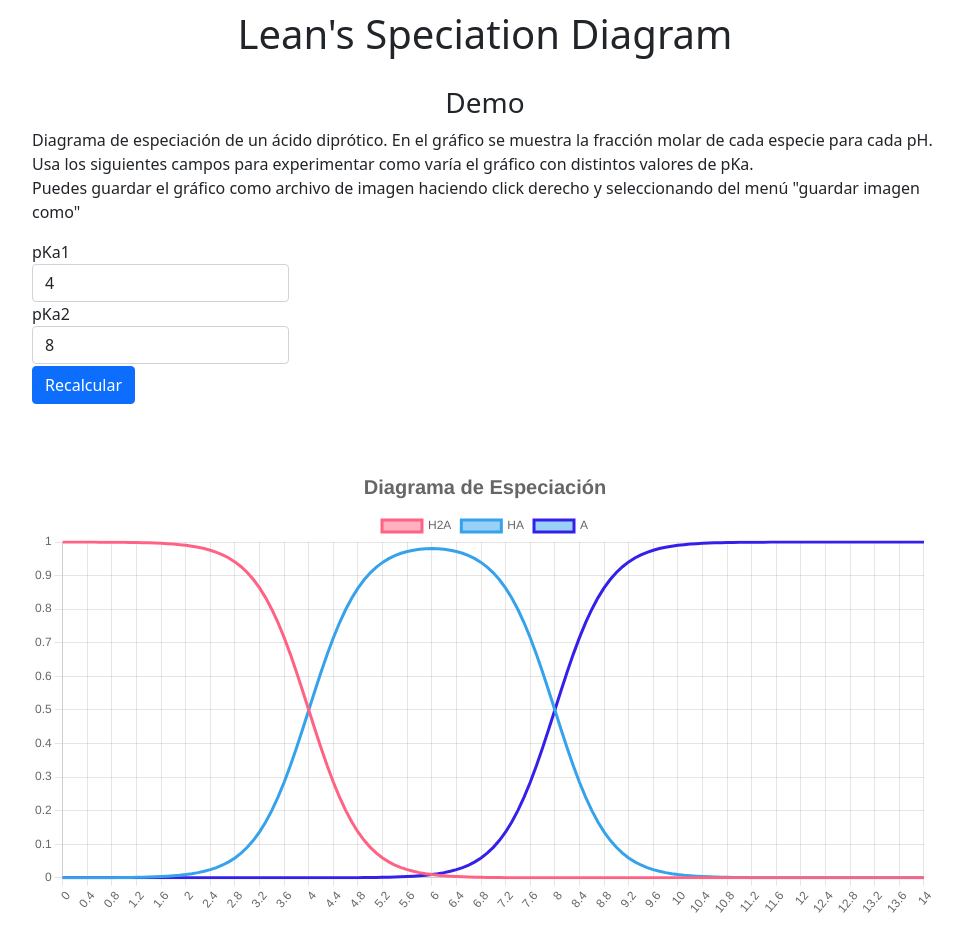
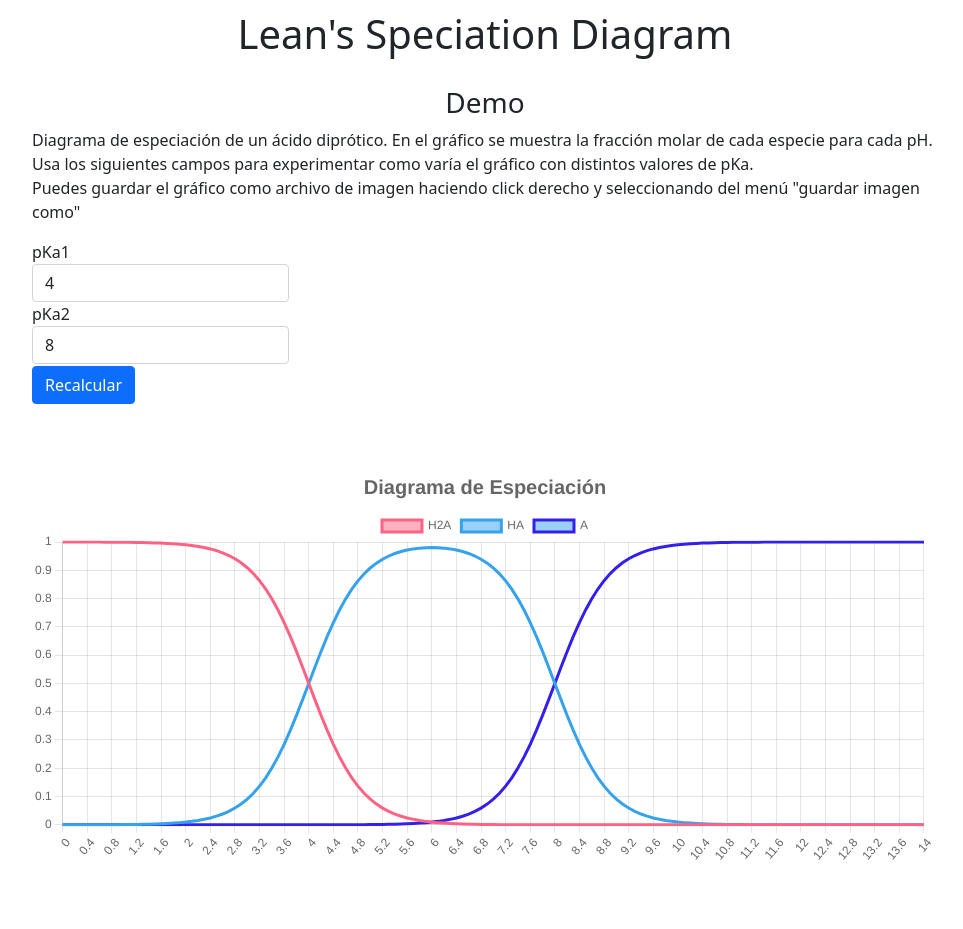
Before and after one commit to LeandroHornos/react-speciation-chart, a React (Create React App) app: page / in a window 1280 px wide. Shown: the whole page, without its empty margins (143-1106 px from the left). After the commit the page ends 876 px from the top, so only its background shows below. Built offline with nearby package versions, Linux system fonts and the light colour scheme; a web font is replaced by a local one.

Commit message:
corrijo error de escalado en chartjs

```diff
--- a/src/Components/ChartJsSpecPlot.jsx
+++ b/src/Components/ChartJsSpecPlot.jsx
@@ -52,6 +52,7 @@ const ChartJsSpecPlot = () => {
     //Chart Options
     const options = {
       responsive: true,
+      maintainAspectRatio: false,
       scales: {
         x: {
           ticks: {
@@ -178,7 +179,13 @@ const ChartJsSpecPlot = () => {
               </div>
             </form>
           </div>
-          {!loading && <Line options={options} data={data} />}
+          {!loading && (
+            <div
+              style={{ width: "100%", maxHeight: "100vh", minHeight: "50vh" }}
+            >
+              <Line options={options} data={data} />
+            </div>
+          )}
         </CenteredColRow>
       </main>
     </div>
```
